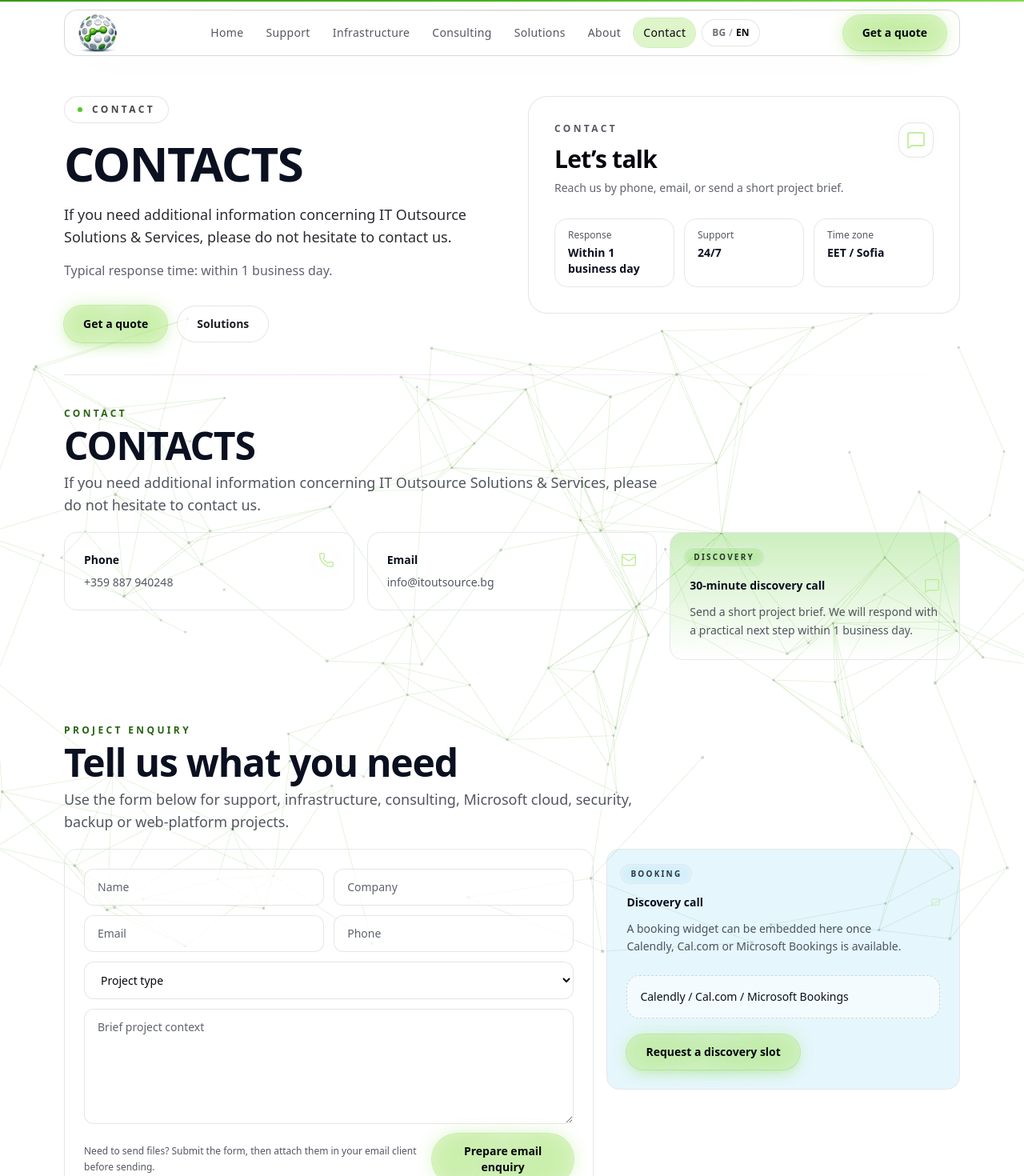
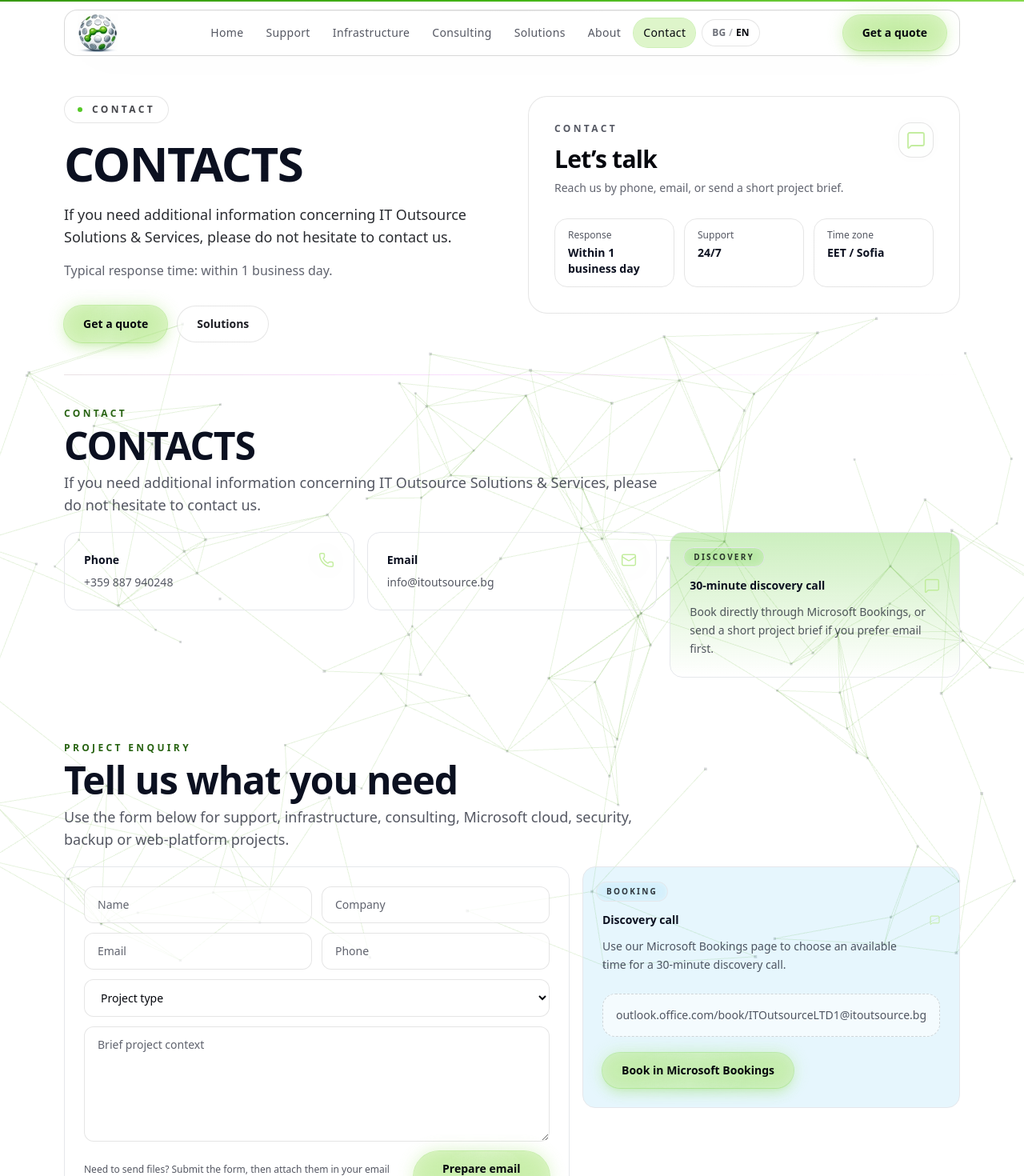
Before and after one commit to gushterovstefan/itosite, a React (Vite) app in the folder website/: page /contacts in a window 1280 px wide. Shown: the top 1470 px of the page at 80% size. Built offline with nearby package versions, Linux system fonts and the light colour scheme.

Commit message:
Add Microsoft Bookings discovery CTA

```diff
--- a/website/src/components/ConversionCta.jsx
+++ b/website/src/components/ConversionCta.jsx
@@ -1,6 +1,6 @@
-import { Link } from 'react-router-dom'
 import SheenButton from './SheenButton.jsx'
 import { useContent } from '../content/index.jsx'
+import { BOOKING_URL } from '../config/booking.js'
 
 const copy = {
   en: {
@@ -67,12 +67,14 @@ export default function ConversionCta({ variant = 'default', title, lead, second
             </div>
             <div className="flex flex-wrap gap-3 md:justify-end">
               <SheenButton to="/contacts">{l.quote}</SheenButton>
-              <Link
-                to="/contacts"
+              <a
+                href={BOOKING_URL}
+                target="_blank"
+                rel="noreferrer"
                 className="inline-flex items-center justify-center rounded-full border border-black/10 bg-white/70 px-6 py-3 text-sm font-semibold text-ink-950/90 transition hover:bg-white"
               >
                 {secondaryLabel || l[secondaryKey]}
-              </Link>
+              </a>
             </div>
           </div>
         </div>
--- a/website/src/components/PageHero.jsx
+++ b/website/src/components/PageHero.jsx
@@ -45,13 +45,31 @@ export default function PageHero({
             ) : null}
 
             <div className="mt-8 flex flex-wrap gap-3">
-              <SheenButton to={primaryCta.to}>{primaryCta.label}</SheenButton>
-              <Link
-                to={secondaryCta.to}
-                className="rounded-full border border-black/10 bg-white/70 px-6 py-3 text-sm font-semibold text-ink-950/90 hover:bg-white/10"
+              <SheenButton
+                to={primaryCta.to}
+                href={primaryCta.href}
+                target={primaryCta.href ? '_blank' : undefined}
+                rel={primaryCta.href ? 'noreferrer' : undefined}
               >
-                <span>{secondaryCta.label}</span>
-              </Link>
+                {primaryCta.label}
+              </SheenButton>
+              {secondaryCta.href ? (
+                <a
+                  href={secondaryCta.href}
+                  target="_blank"
+                  rel="noreferrer"
+                  className="rounded-full border border-black/10 bg-white/70 px-6 py-3 text-sm font-semibold text-ink-950/90 hover:bg-white/10"
+                >
+                  <span>{secondaryCta.label}</span>
+                </a>
+              ) : (
+                <Link
+                  to={secondaryCta.to}
+                  className="rounded-full border border-black/10 bg-white/70 px-6 py-3 text-sm font-semibold text-ink-950/90 hover:bg-white/10"
+                >
+                  <span>{secondaryCta.label}</span>
+                </Link>
+              )}
             </div>
           </div>
 
--- /dev/null
+++ b/website/src/config/booking.js
@@ -0,0 +1 @@
+export const BOOKING_URL = 'https://outlook.office.com/book/ITOutsourceLTD1@itoutsource.bg/'
--- a/website/src/pages/Contact.jsx
+++ b/website/src/pages/Contact.jsx
@@ -4,6 +4,7 @@ import { Card } from '../components/Cards.jsx'
 import { Icon, icons } from '../components/Icons.jsx'
 import SheenButton from '../components/SheenButton.jsx'
 import { useContent } from '../content/index.jsx'
+import { BOOKING_URL } from '../config/booking.js'
 
 const formCopy = {
   en: {
@@ -12,7 +13,7 @@ const formCopy = {
     response: 'Within 1 business day',
     timezone: 'EET / Sofia',
     discovery: '30-minute discovery call',
-    discoveryLead: 'Send a short project brief. We will respond with a practical next step within 1 business day.',
+    discoveryLead: 'Book directly through Microsoft Bookings, or send a short project brief if you prefer email first.',
     formEyebrow: 'Project enquiry',
     formTitle: 'Tell us what you need',
     formLead: 'Use the form below for support, infrastructure, consulting, Microsoft cloud, security, backup or web-platform projects.',
@@ -25,8 +26,8 @@ const formCopy = {
     fileNote: 'Need to send files? Submit the form, then attach them in your email client before sending.',
     submit: 'Prepare email enquiry',
     bookingTitle: 'Discovery call',
-    bookingLead: 'A booking widget can be embedded here once Calendly, Cal.com or Microsoft Bookings is available.',
-    bookingCta: 'Request a discovery slot',
+    bookingLead: 'Use our Microsoft Bookings page to choose an available time for a 30-minute discovery call.',
+    bookingCta: 'Book in Microsoft Bookings',
     responseNote: 'Typical response time: within 1 business day.'
   },
   bg: {
@@ -35,7 +36,7 @@ const formCopy = {
     response: 'До 1 работен ден',
     timezone: 'EET / София',
     discovery: '30-минутен разговор',
-    discoveryLead: 'Изпратете кратко описание на проекта. Ще върнем практичен next step до 1 работен ден.',
+    discoveryLead: 'Запазете час директно през Microsoft Bookings или изпратете кратко описание, ако предпочитате първо имейл.',
     formEyebrow: 'Запитване за проект',
     formTitle: 'Опишете какво ви трябва',
     formLead: 'Формата е подходяща за поддръжка, инфраструктура, консултации, Microsoft cloud, сигурност, backup или web-platform проекти.',
@@ -48,8 +49,8 @@ const formCopy = {
     fileNote: 'Имате файлове? Изпратете формата и ги прикачете в имейл клиента преди изпращане.',
     submit: 'Подгответе имейл запитване',
     bookingTitle: 'Discovery разговор',
-    bookingLead: 'Тук може да се вгради booking widget, когато има Calendly, Cal.com или Microsoft Bookings линк.',
-    bookingCta: 'Поискайте час за разговор',
+    bookingLead: 'Използвайте нашата Microsoft Bookings страница, за да изберете удобен час за 30-минутен discovery разговор.',
+    bookingCta: 'Запазете час в Microsoft Bookings',
     responseNote: 'Типично време за отговор: до 1 работен ден.'
   }
 }
@@ -164,11 +165,11 @@ export default function Contact() {
               </div>
               <Icon as={icons.calendar ?? icons.message} />
             </div>
-            <div className="mt-6 rounded-2xl border border-dashed border-black/15 bg-white/55 p-4 text-sm text-ink-900/62">
-              Calendly / Cal.com / Microsoft Bookings
+            <div className="mt-6 rounded-2xl border border-dashed border-black/15 bg-white/55 p-4 text-sm text-ink-900/70">
+              outlook.office.com/book/ITOutsourceLTD1@itoutsource.bg
             </div>
             <div className="mt-5">
-              <SheenButton to="/contacts">{f.bookingCta}</SheenButton>
+              <SheenButton href={BOOKING_URL} target="_blank" rel="noreferrer">{f.bookingCta}</SheenButton>
             </div>
           </Card>
         </div>
--- a/website/src/pages/HomeGem.jsx
+++ b/website/src/pages/HomeGem.jsx
@@ -1,4 +1,3 @@
-import { Link } from 'react-router-dom'
 import { motion } from 'framer-motion'
 import GemSection from '../components/GemSection.jsx'
 import KpiStrip from '../components/KpiStrip.jsx'
@@ -9,6 +8,7 @@ import SheenButton from '../components/SheenButton.jsx'
 import ProofLayer from '../components/ProofLayer.jsx'
 import ConversionCta from '../components/ConversionCta.jsx'
 import { useContent } from '../content/index.jsx'
+import { BOOKING_URL } from '../config/booking.js'
 
 export default function HomeGem() {
   const { content, lang } = useContent()
@@ -36,12 +36,14 @@ export default function HomeGem() {
 
               <div className="mt-8 flex flex-wrap gap-3">
                 <SheenButton to="/contacts">{ui.getQuote ?? ui.contactUs}</SheenButton>
-                <Link
-                  to="/contacts"
+                <a
+                  href={BOOKING_URL}
+                  target="_blank"
+                  rel="noreferrer"
                   className="rounded-full border border-black/10 bg-white/70 px-6 py-3 text-sm font-semibold text-ink-950/90 hover:bg-white/10"
                 >
                   <span>{lang === 'bg' ? 'Запазете 30-минутен разговор' : 'Book a 30-minute discovery call'}</span>
-                </Link>
+                </a>
               </div>
             </div>
 
--- a/website/src/pages/SolutionDetail.jsx
+++ b/website/src/pages/SolutionDetail.jsx
@@ -6,6 +6,7 @@ import { Icon, icons } from '../components/Icons.jsx'
 import ConversionCta from '../components/ConversionCta.jsx'
 import { useContent } from '../content/index.jsx'
 import { solutionPages } from '../content/solutionPages.js'
+import { BOOKING_URL } from '../config/booking.js'
 
 const labels = {
   en: {
@@ -60,7 +61,7 @@ export default function SolutionDetail() {
         lead={page.lead}
         subline={page.subline}
         primaryCta={{ to: '/contacts', label: content.shared.ui.getQuote ?? content.shared.ui.contact }}
-        secondaryCta={{ to: '/contacts', label: l.phases[0] === 'Assess' && lang === 'bg' ? 'Запазете 30-минутен разговор' : 'Book a 30-minute discovery call' }}
+        secondaryCta={{ href: BOOKING_URL, label: lang === 'bg' ? 'Запазете 30-минутен разговор' : 'Book a 30-minute discovery call' }}
         aside={{
           eyebrow: 'Solution',
           title: page.eyebrow,
```
